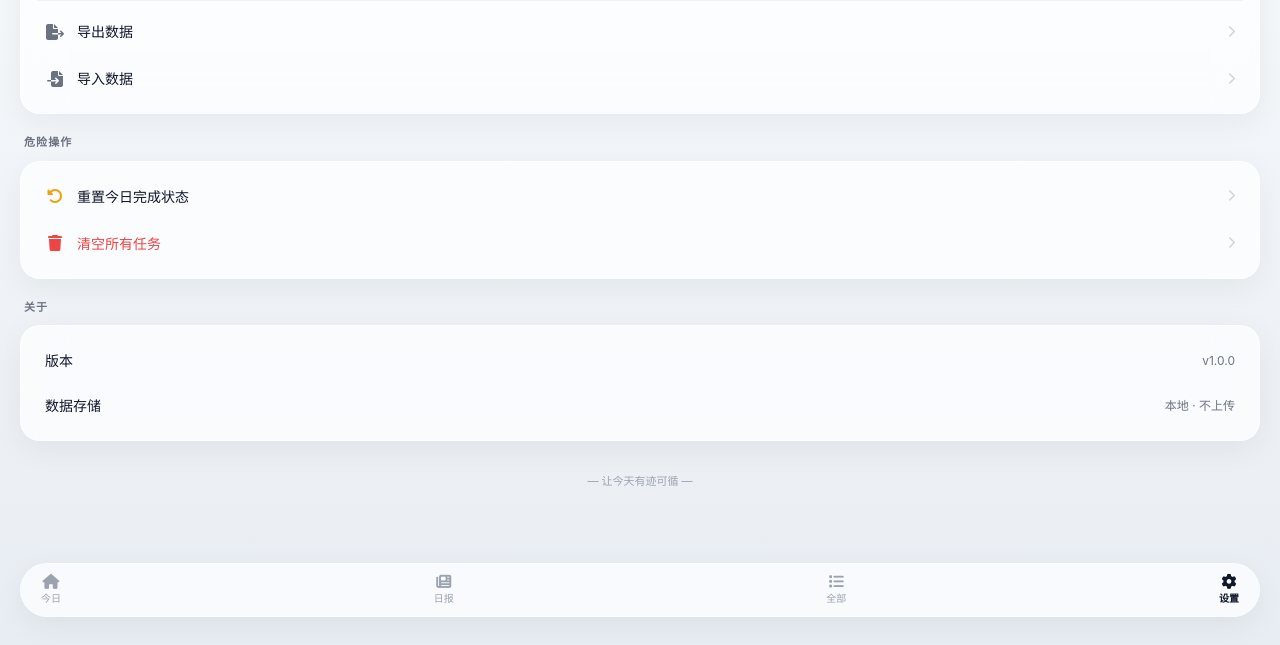
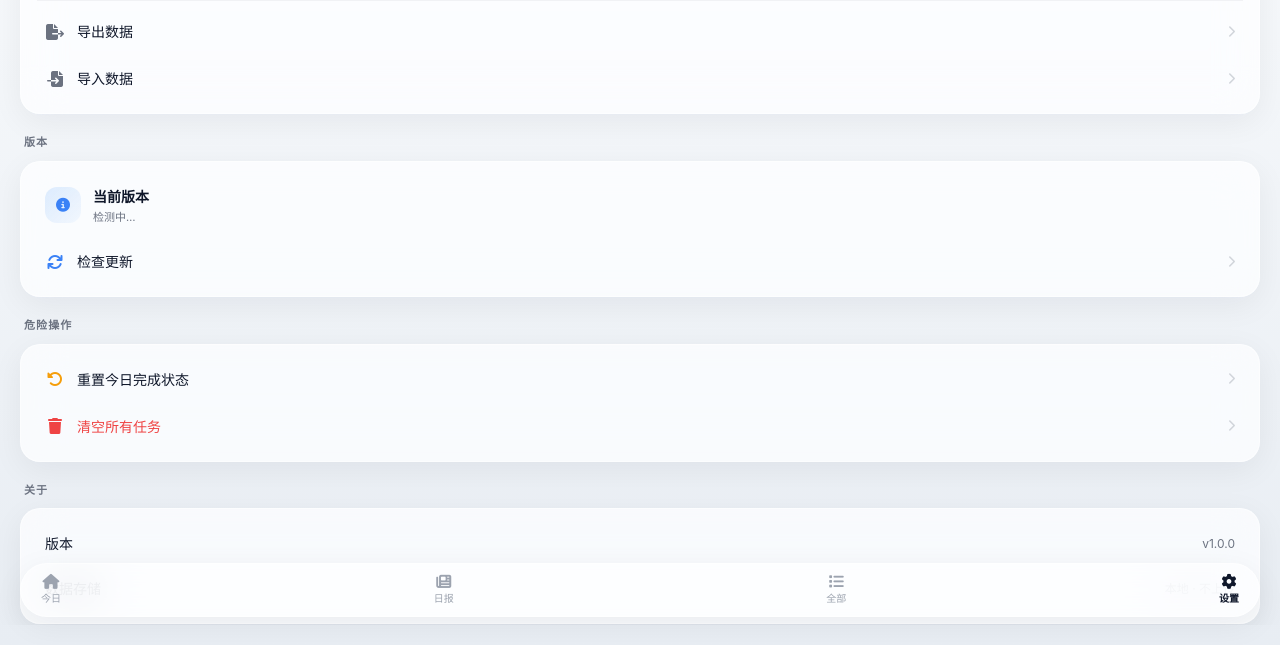
Before and after one commit to 622duan/todo-pwa, a plain HTML site: page pages/settings.html in a window 1280 px wide. Shown: the part 155-800 px from the top of the page. Drawn offline with nearby package versions, Linux system fonts and the light colour scheme.

Commit message:
feat: 日报页加下载按钮 + 设置页加版本检查 + 主动检查 SW 更新

```diff
--- a/pages/settings.html
+++ b/pages/settings.html
@@ -55,6 +55,31 @@
           </button>
           <input type="file" id="importFile" accept=".json" class="hidden">
         </div>
+      </div>
+    </section>
+
+    <!-- Version check -->
+    <section>
+      <p class="text-[11px] text-gray-500 uppercase tracking-widest font-semibold mb-2.5 px-1">版本</p>
+      <div class="glass rounded-[20px] p-4 space-y-2.5">
+        <div class="flex items-center justify-between p-2">
+          <div class="flex items-center gap-3">
+            <div class="w-9 h-9 rounded-xl bg-gradient-to-br from-blue-400/20 to-blue-400/5 flex items-center justify-center">
+              <i class="fas fa-circle-info text-blue-500 text-sm"></i>
+            </div>
+            <div>
+              <p class="font-semibold text-[14px]">当前版本</p>
+              <p class="text-[11px] text-gray-500 mt-0.5" id="versionInfo">检测中…</p>
+            </div>
+          </div>
+        </div>
+        <button onclick="checkUpdate()" class="w-full flex items-center justify-between p-2 rounded-xl hover:bg-white/40">
+          <div class="flex items-center gap-3">
+            <i class="fas fa-arrows-rotate text-blue-500 w-5 text-center"></i>
+            <span class="text-[14px] font-medium">检查更新</span>
+          </div>
+          <i class="fas fa-chevron-right text-gray-300 text-xs"></i>
+        </button>
       </div>
     </section>
 
```
Also changed, not shown: index.html (+6 -1 lines), pages/brief.html (+23 -1 lines).
